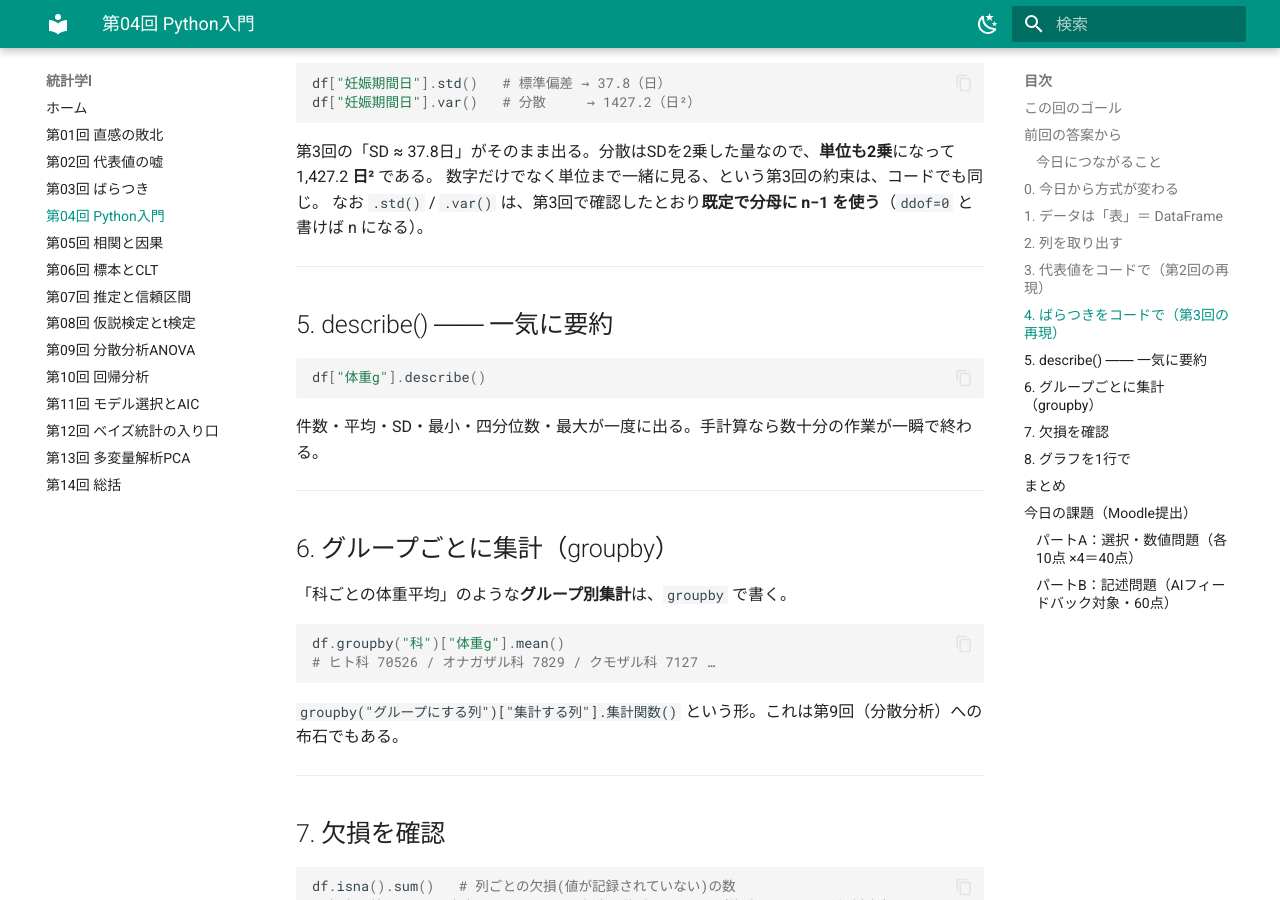
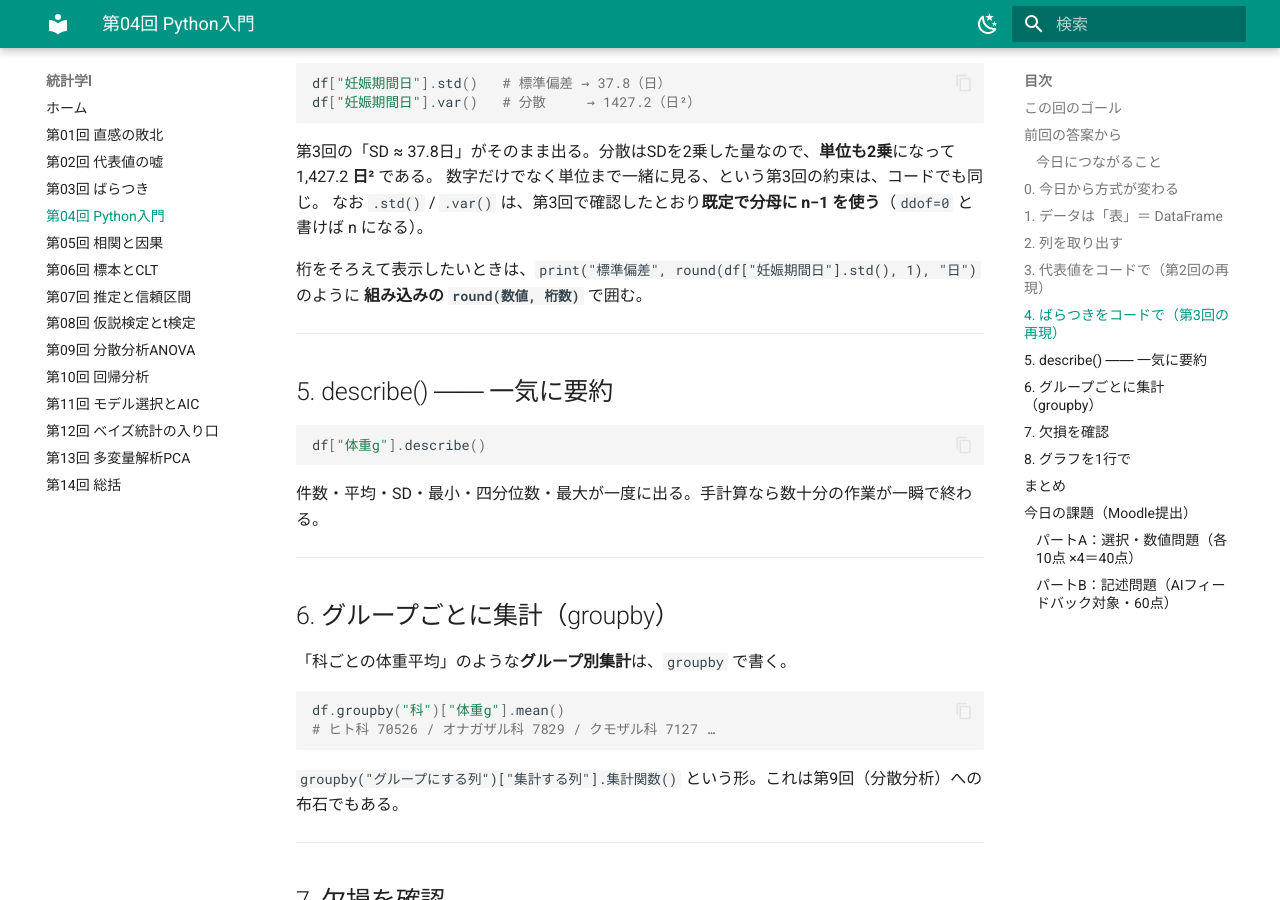
Before and after one commit to aonoa68/toukei-1, an MkDocs documentation site: the page built from docs/04_python_intro.md, in a window 1280 px wide and 900 px high, scrolled down 4378 px. Built offline with MkDocs 1.6.1 and Material for MkDocs 9.7.7, drawn with Linux system fonts in a browser that asks for light colours.

Commit message:
§4に round(数値, 桁数) の使い方を一行足す
Co-Authored-By: Claude Opus 5 (1M context) <noreply@anthropic.com>

```diff
--- a/docs/04_python_intro.md
+++ b/docs/04_python_intro.md
@@ -193,6 +193,9 @@ df["妊娠期間日"].var()   # 分散     → 1427.2（日²）
 数字だけでなく単位まで一緒に見る、という第3回の約束は、コードでも同じ。
 なお `.std()` / `.var()` は、第3回で確認したとおり**既定で分母に n−1 を使う**（`ddof=0` と書けば n になる）。
 
+桁をそろえて表示したいときは、`print("標準偏差", round(df["妊娠期間日"].std(), 1), "日")` のように
+**組み込みの `round(数値, 桁数)`** で囲む。
+
 ---
 
 ## 5. describe() ―― 一気に要約
```
